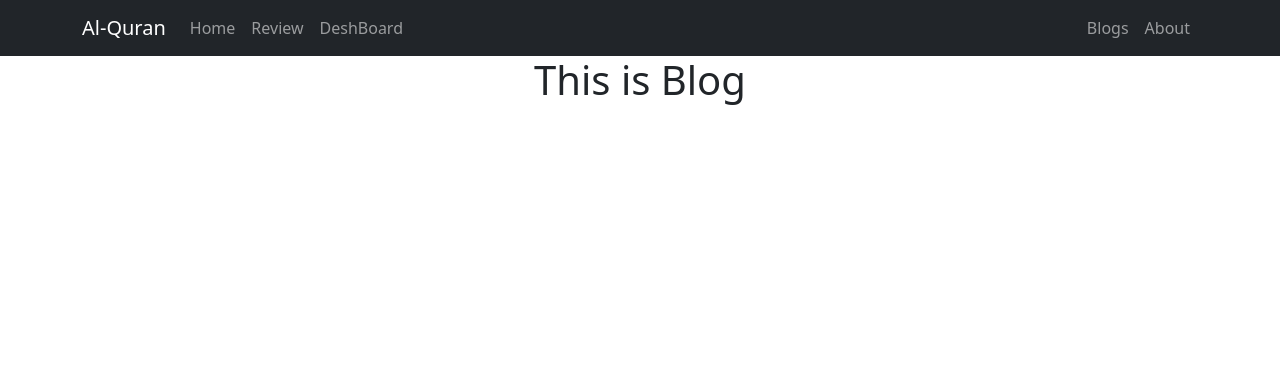
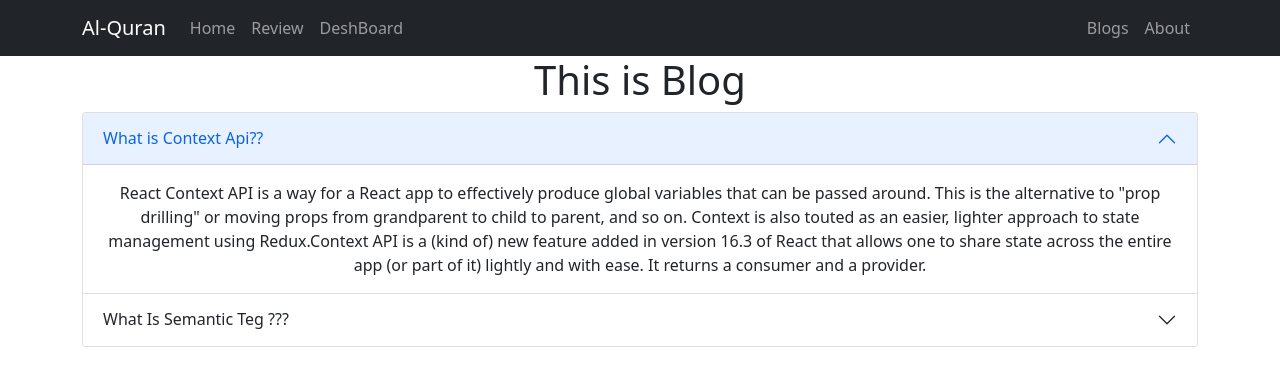
Before and after one commit to parvezislam45/laptop-source, a React (Create React App) app: page /blogs in a window 1280 px wide. Shown: the top 386 px of the page. Built offline with nearby package versions, Linux system fonts and the light colour scheme.

Commit message:
ans the question

```diff
--- a/src/components/Blogs/Blogs.js
+++ b/src/components/Blogs/Blogs.js
@@ -1,9 +1,26 @@
 import React from 'react';
+import { Accordion } from 'react-bootstrap';
 
 const Blogs = () => {
     return (
         <div>
             <h1>This is Blog</h1>
+            <div className="container">
+                <Accordion defaultActiveKey="0">
+                    <Accordion.Item eventKey="0">
+                        <Accordion.Header>What is Context Api??</Accordion.Header>
+                        <Accordion.Body>
+                            React Context API is a way for a React app to effectively produce global variables that can be passed around. This is the alternative to "prop drilling" or moving props from grandparent to child to parent, and so on. Context is also touted as an easier, lighter approach to state management using Redux.Context API is a (kind of) new feature added in version 16.3 of React that allows one to share state across the entire app (or part of it) lightly and with ease. It returns a consumer and a provider.
+                        </Accordion.Body>
+                    </Accordion.Item>
+                    <Accordion.Item eventKey="1">
+                        <Accordion.Header>What Is Semantic Teg ???</Accordion.Header>
+                        <Accordion.Body>
+                            Semantic HTML5 addresses this shortcoming by defining specific tags to indicate clearly what role is played by the content those tags contain. That explicit information helps robots/crawlers like Google and Bing to better understand which content is important, which is a subsidiary, which is for navigation, and so on.By adding semantic HTML tags to your pages, you provide additional information that helps Google and Bing understand the roles and relative importance of the different parts of your page.Semantic HTML5 is one of those seemingly small details that hits right at the core of indexing that is often underestimated.the correct use of semantic HTML5 gives your content an advantage in the selective process that is right at the foundation of ranking. It increases the chances that the ranking algorithms will select your content as a candidate for ranking in the first place.
+                        </Accordion.Body>
+                    </Accordion.Item>
+                </Accordion>
+            </div>
         </div>
     );
 };
```
